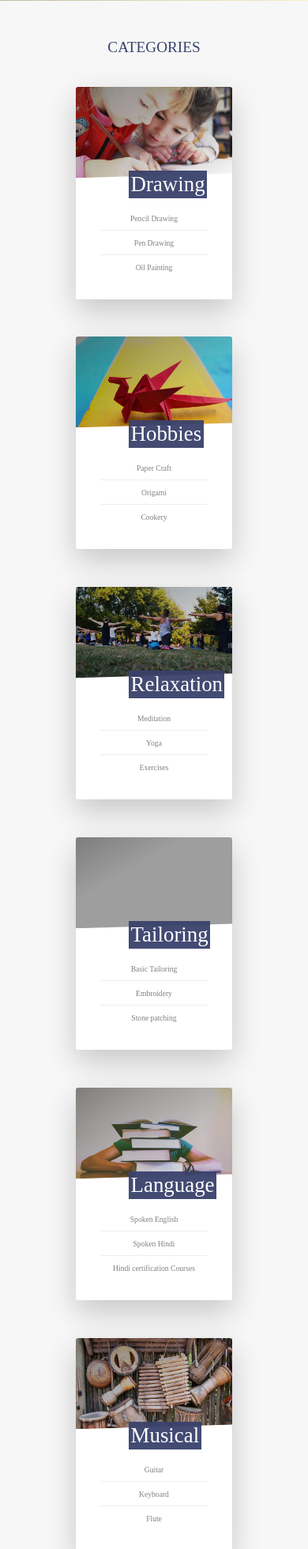
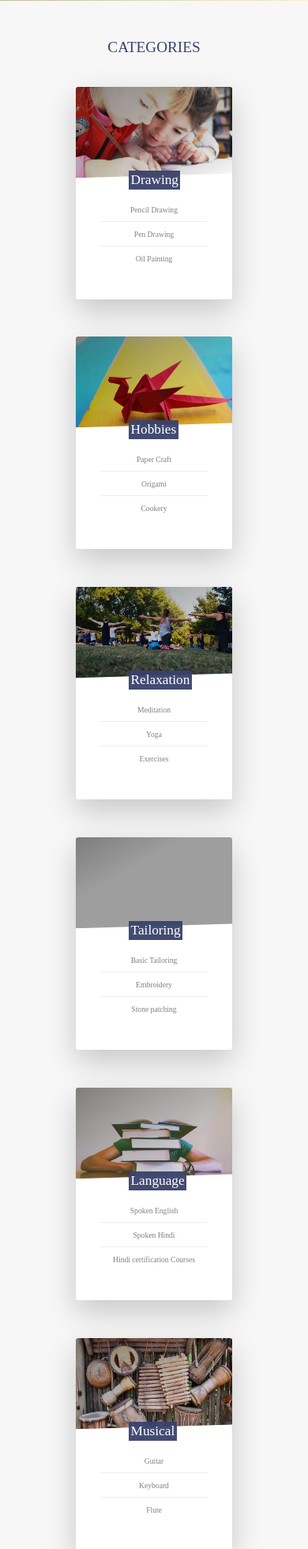
Before and after one commit to anjaliarts/anjaliarts, a PHP site: page / in a window 390 px wide. Shown: the part 2032-3993 px from the top of the page at 79% size. Run offline with PHP 8.4, Linux system fonts and the light colour scheme; grey boxes are pictures that could not be loaded.

Commit message:
modified font size in the cards section

```diff
--- a/css/style.css
+++ b/css/style.css
@@ -616,6 +616,9 @@ body {
     right: -7rem;
     background-color: rgba(57, 66, 108, 0.95);
     display: inline-block; }
+    @media (max-width: 56.25em) {
+      .card-1__heading {
+        font-size: 1.8rem; } }
   .card-1:hover {
     transform: scale(1.06); }
   .card-1__details {
--- a/sass/components/_cards.scss
+++ b/sass/components/_cards.scss
@@ -66,6 +66,10 @@
        right: -7rem;
        background-color: rgba($color-logo-blue, 0.95);
        display: inline-block;
+
+       @include respond(tab-port){
+           font-size: 1.8rem;
+       }
     }
 
     &:hover{
```
Also changed, not shown: sass/components/_navbar.scss (line endings or trailing spaces).
